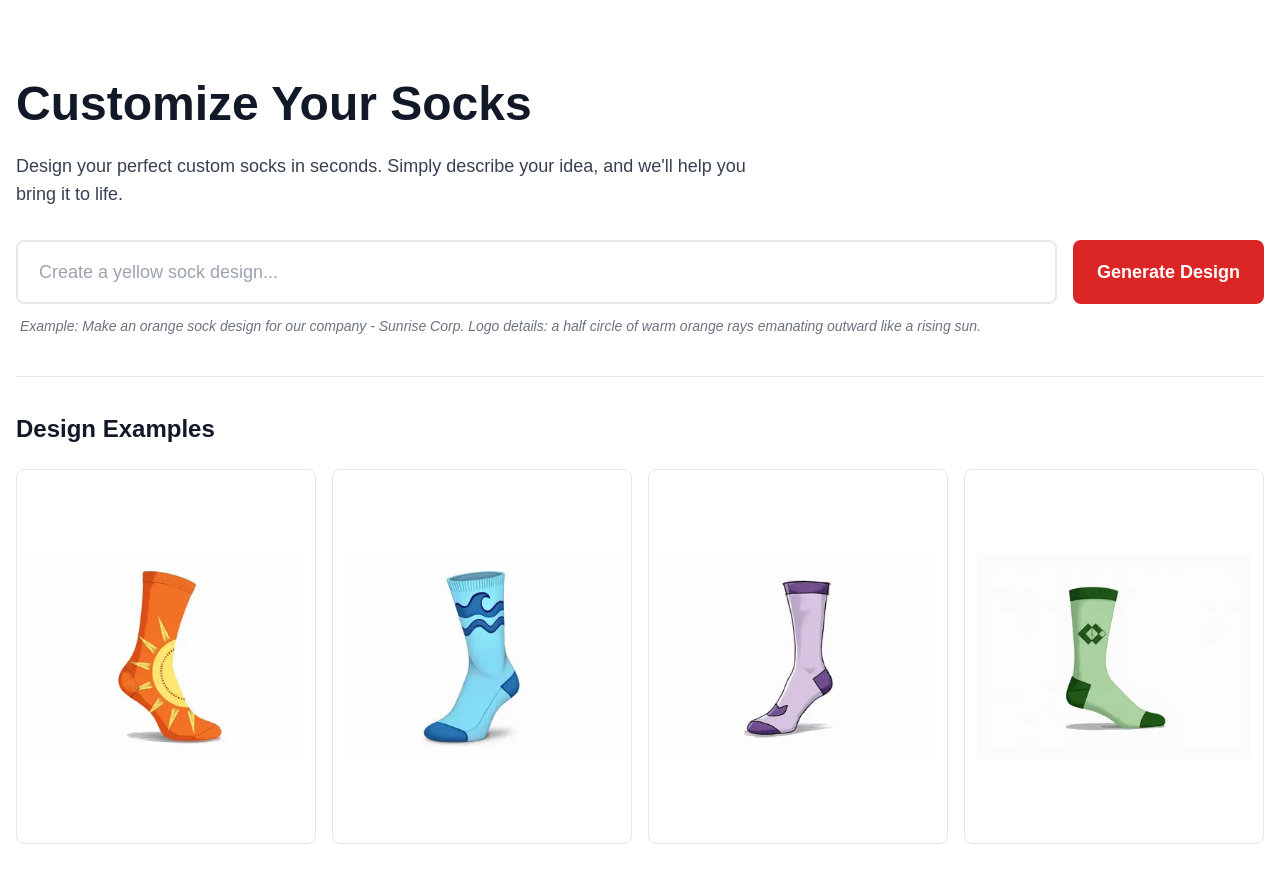
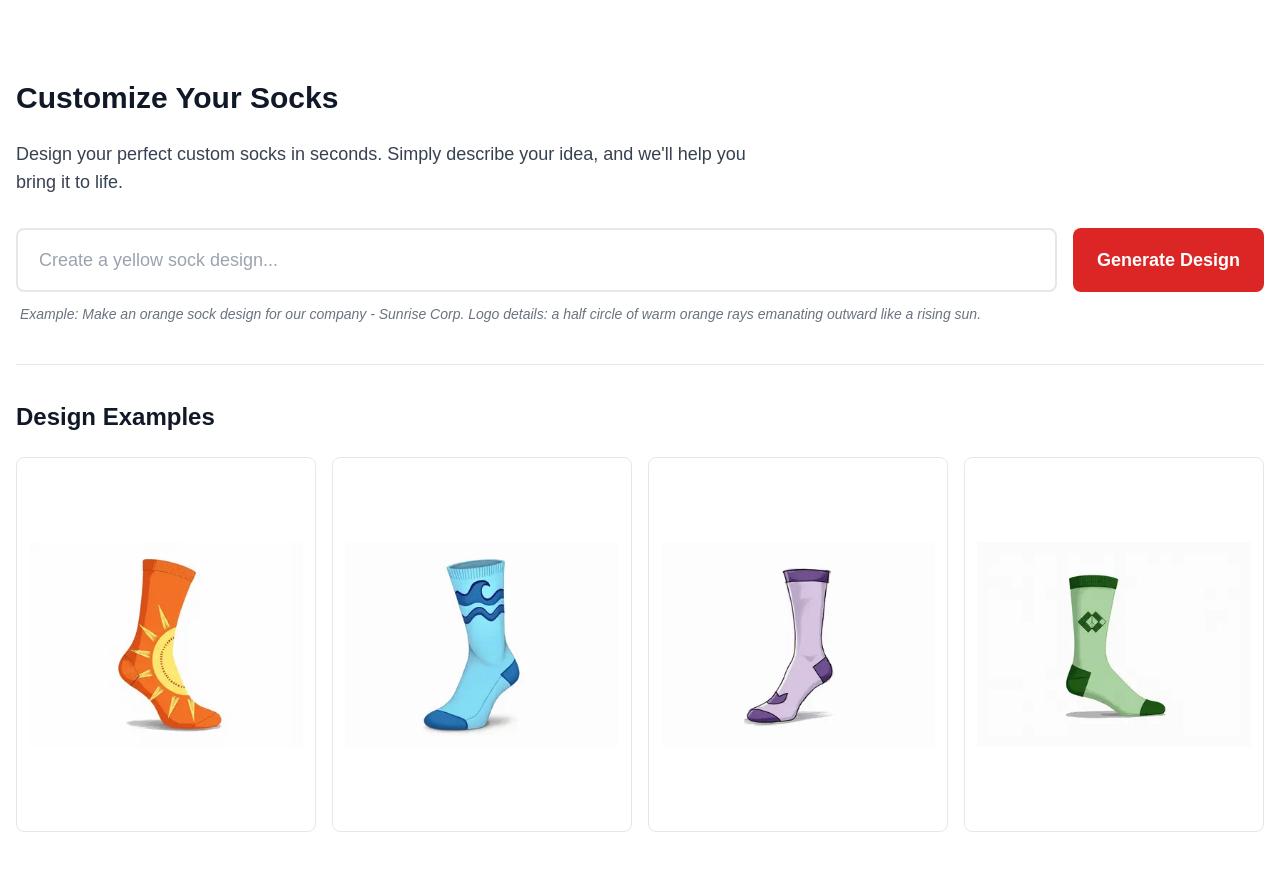
Before and after one commit to josh-may/Custom-Sock-Maker, a Next.js app: page / in a window 1280 px wide. Shown: the top 882 px of the page. Built offline with nearby package versions, Linux system fonts and the light colour scheme.

Commit message:
Lazy commit

```diff
--- a/pages/index.js
+++ b/pages/index.js
@@ -146,7 +146,7 @@
         <main className="max-w-7xl mx-auto px-4 py-20">
           <div className="flex flex-col space-y-8">
             <div className="max-w-3xl">
-              <h1 className="text-5xl font-bold text-gray-900 mb-6">
+              <h1 className="text-3xl font-bold text-gray-900 mb-6">
                 Customize Your Socks
               </h1>
               <p className="text-lg text-gray-700">
```
